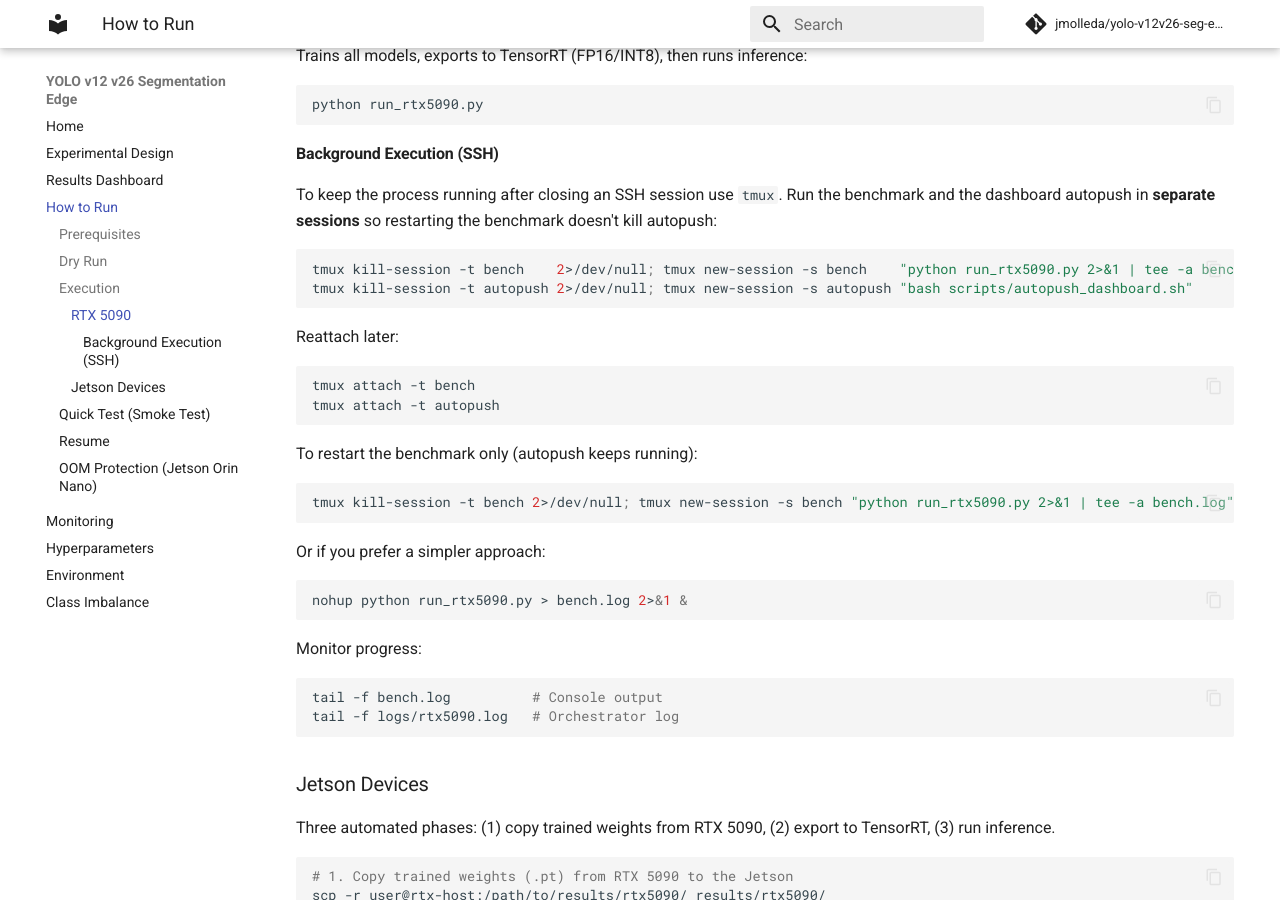
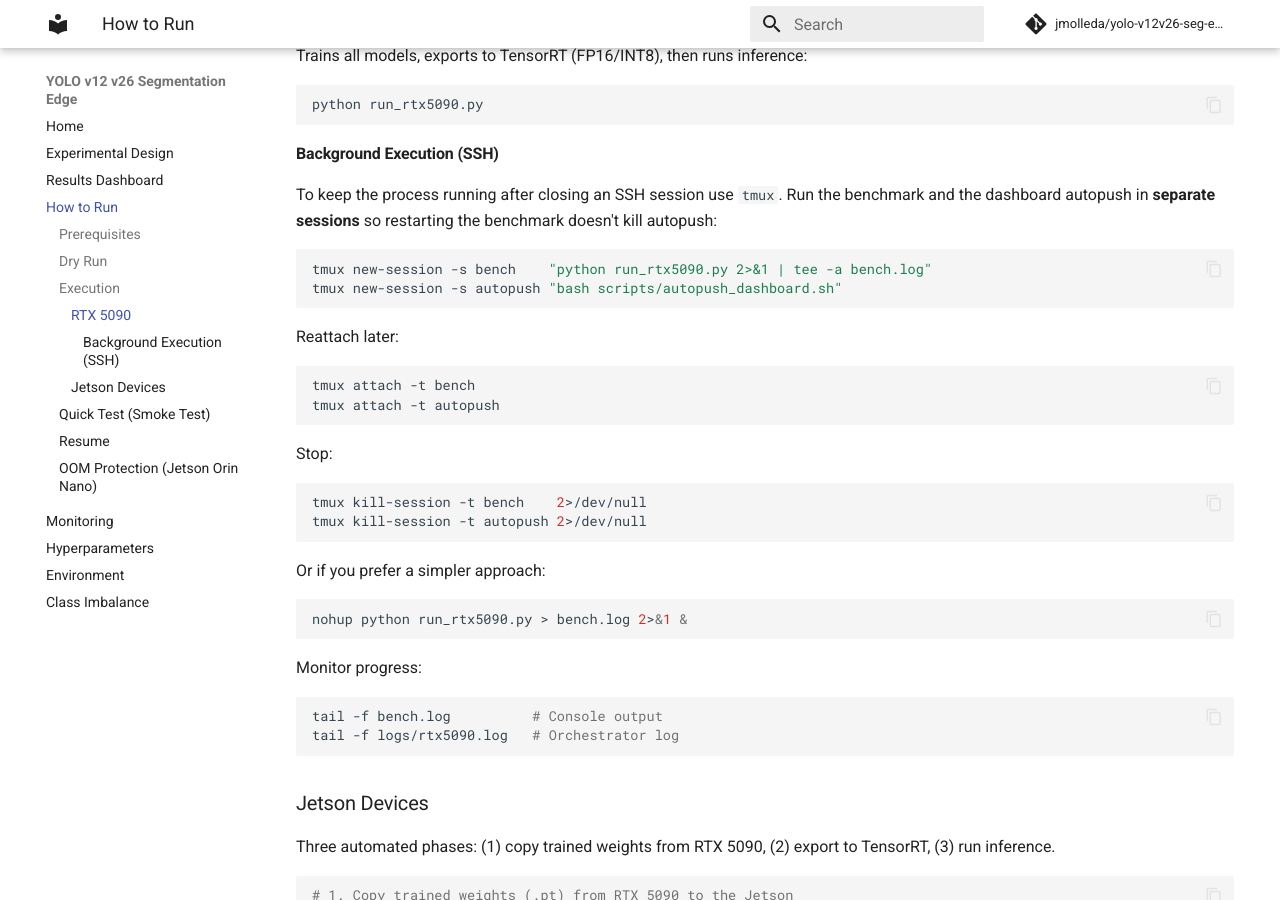
Before and after one commit to jmolleda/yolo-v12v26-seg-edge, an MkDocs documentation site: the page built from docs/execution.md, in a window 1280 px wide and 900 px high, scrolled down 617 px. Built offline with MkDocs 1.6.1 and Material for MkDocs 9.7.7, drawn with Linux system fonts in a browser that asks for light colours; comment, search, counter and statistics services are not loaded.

Commit message:
Simplify tmux session commands in execution docs
Separate start and stop commands, remove redundant kill-session
from the start commands.

````diff
--- a/docs/execution.md
+++ b/docs/execution.md
@@ -34,8 +34,8 @@
 Run the benchmark and the dashboard autopush in **separate sessions** so restarting the benchmark doesn't kill autopush:
 
 ```bash
-tmux kill-session -t bench    2>/dev/null; tmux new-session -s bench    "python run_rtx5090.py 2>&1 | tee -a bench.log"
-tmux kill-session -t autopush 2>/dev/null; tmux new-session -s autopush "bash scripts/autopush_dashboard.sh"
+tmux new-session -s bench    "python run_rtx5090.py 2>&1 | tee -a bench.log"
+tmux new-session -s autopush "bash scripts/autopush_dashboard.sh"
 ```
 
 Reattach later:
@@ -45,10 +45,11 @@
 tmux attach -t autopush
 ```
 
-To restart the benchmark only (autopush keeps running):
+Stop:
 
 ```bash
-tmux kill-session -t bench 2>/dev/null; tmux new-session -s bench "python run_rtx5090.py 2>&1 | tee -a bench.log"
+tmux kill-session -t bench    2>/dev/null
+tmux kill-session -t autopush 2>/dev/null
 ```
 
 Or if you prefer a simpler approach:
````
